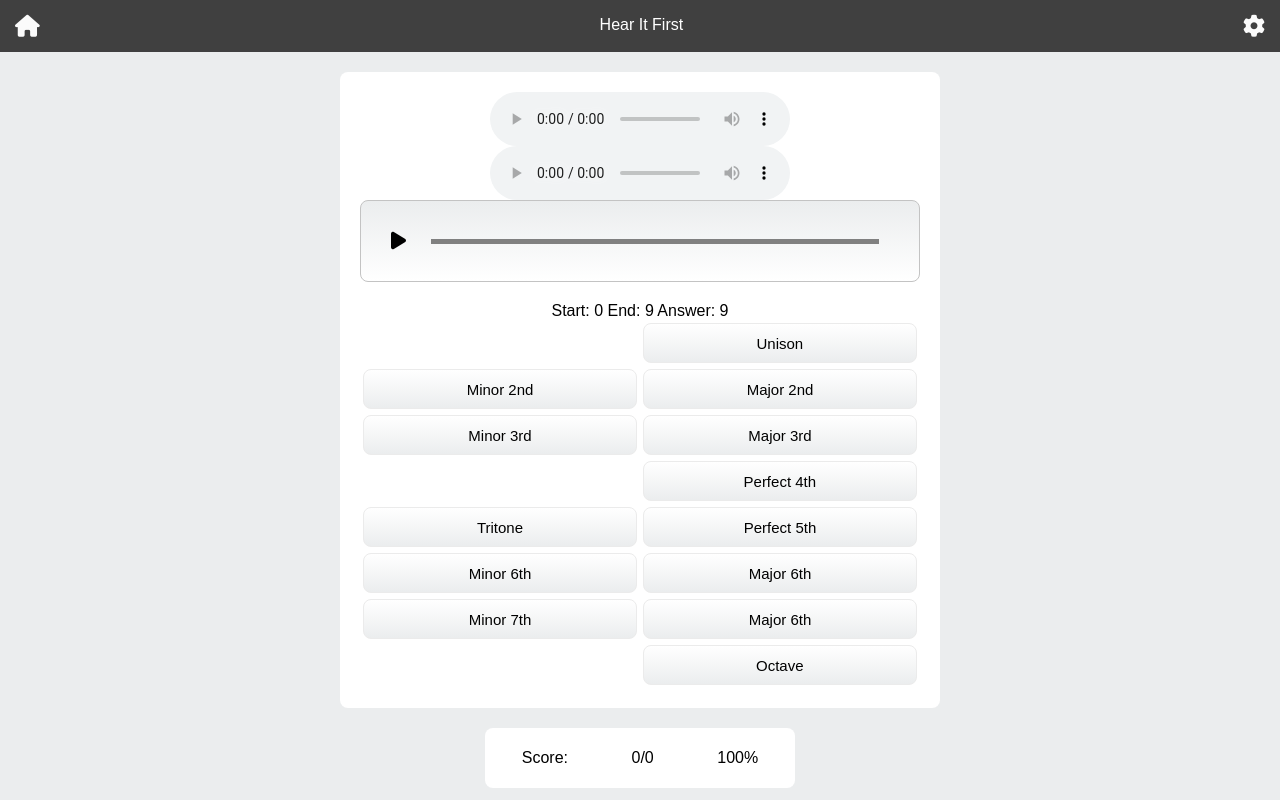
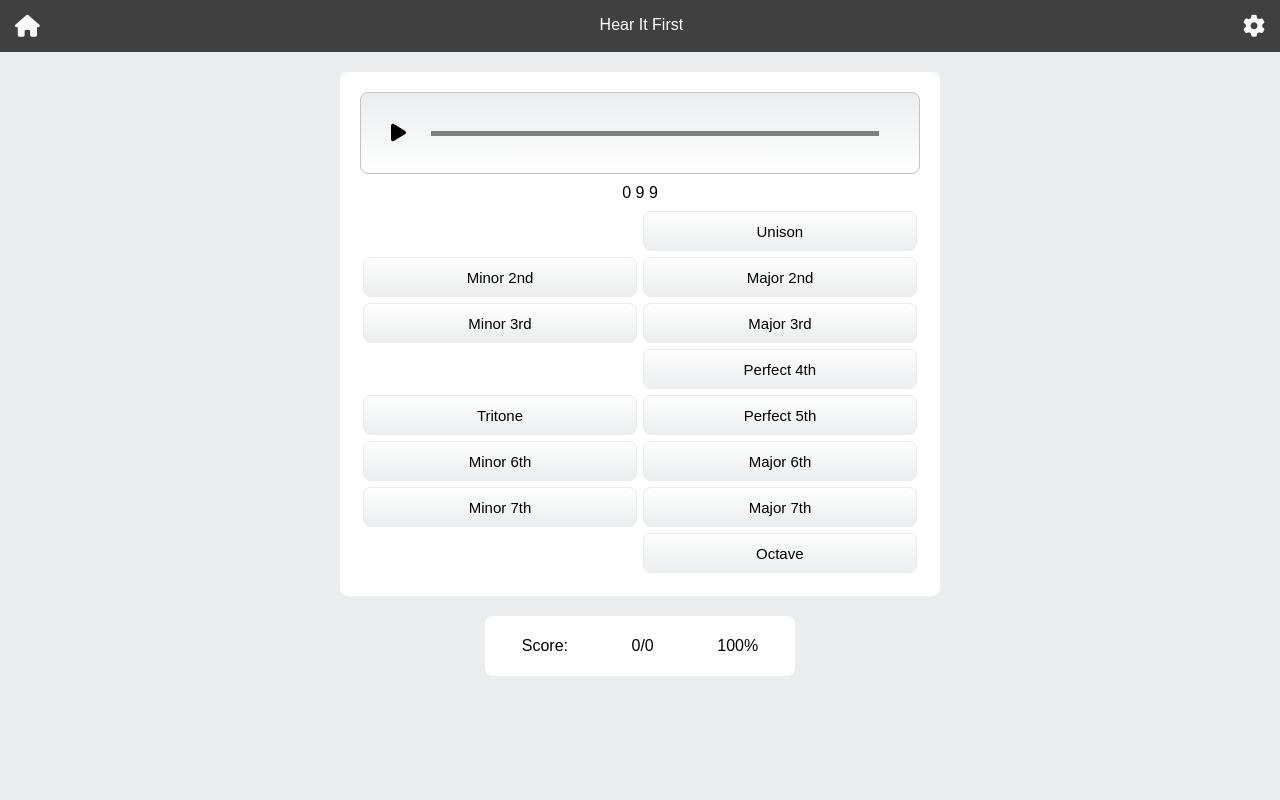
Before and after one commit to mmcgarril/ear-training-app, a React (Vite) app: page / in a window 1280 px wide. Built offline with nearby package versions, Linux system fonts and the light colour scheme.

Commit message:
Add more button functionality, style green/red, add timeout and reset

```diff
--- a/src/components/AnswerButton.jsx
+++ b/src/components/AnswerButton.jsx
@@ -1,13 +1,22 @@
 import { useEffect, useState } from "react"
+import { intervalInfo } from "../utils"
 
 export function AnswerButton(props) {
-    const { title, value, right, selectedIntervals, intervalGroup, intAnswer, handleGuess, clickedAnsButtons} = props
+    const {value, selectedIntervals, intAnswer, handleGuess, clickedAnsButtons} = props
+
+    const info = intervalInfo[value]
+
+    const rightAlignInts = [0, 5, 12]
+
+    const disabled = !selectedIntervals.includes(info.group)
+    const clicked = clickedAnsButtons.includes(value)
 
     return (
         <>
-            <button className={`answer-card ${!selectedIntervals.includes(intervalGroup) ? 'disabled empty' : ''}
-                ${clickedAnsButtons.includes(value) ? 'red-button' : 'grey-button'}
-                ${right}`} value={value} onClick={() => handleGuess(value)}>{title}</button>
+            <button className={`answer-card ${!clickedAnsButtons.includes(value) ? 'grey-button' : intAnswer == value ? 'green-button' : 'red-button'}
+                ${rightAlignInts.includes(value) ? 'right' : ''} ${disabled || clicked ? '' : 'active-button'}`}
+                disabled={disabled || clicked}
+                value={value} onClick={() => handleGuess(value)}>{info.title}</button>
         </>
     )
 }
--- a/src/components/Quiz.jsx
+++ b/src/components/Quiz.jsx
@@ -11,6 +11,8 @@ export default function Quiz(props) {
     const [ guessesCorrect, setGuessesCorrect ] = useState(0)
     const [ guessesTotal, setGuessesTotal ] = useState(0)
     const [ clickedAnsButtons, setClickedAnsButtons ] = useState([])
+    const [ disabledAnsButtons, setDisabledAnsButtons ] = useState([])
+    const [ isCorrect, setIsCorrect ] = useState(false)
 
     function handlePlayButton() {
         const audioPlayer1 = document.getElementById('audio1')
@@ -59,20 +61,20 @@ export default function Quiz(props) {
     function handleGuess(btnValue) {
         const prevTotalCount = guessesTotal
         setGuessesTotal(prevTotalCount + 1)
+
         setClickedAnsButtons([...clickedAnsButtons, btnValue])
 
         if (btnValue == intAnswer) {
             const prevCorrectCount = guessesCorrect
             setGuessesCorrect(prevCorrectCount + 1)
-            generateNewStartingPitch()
-            generateNewAnswer()
-            setClickedAnsButtons([])
+            setIsCorrect(true)
 
-            /* setTimeout(() => {
-                e.target.style.background = 'grey'
+            setTimeout(() => {
+                setIsCorrect(false)
+                setClickedAnsButtons([])
                 generateNewStartingPitch()
                 generateNewAnswer()
-            }, 2000) */
+            }, 2000)
         } else {
 
         }
@@ -81,6 +83,7 @@ export default function Quiz(props) {
     //initialze interval groups to all on page load
     useEffect(() => {
         setSelectedIntervals(['unison', 'seconds', 'thirds', 'fourths', 'sixths', 'sevenths'])
+
     }, [])
 
     //listen for changes to interval groups (on page load and when user interacts with interval menu), create start pitch and answer
@@ -102,11 +105,11 @@ export default function Quiz(props) {
     return (
         <>
             <div className="quiz-container">
-                <audio id="audio1" key="1" controls>
+                <audio id="audio1" key="1" >
                     <source src={intervalSources[startingPitch]} />
                 </audio>
                 {/* NEED A KEY PROPERTY IN ORDER FOR AUDIO SRC TO UPDATE!! */}
-                <audio id="audio2" key="2" controls>
+                <audio id="audio2" key="2" >
                     <source src={intervalSources[endingPitch]} />
                 </audio>
                 <div className="playback-container">
@@ -115,15 +118,13 @@ export default function Quiz(props) {
                         <div className={`playback-active-line ${isPlaying ? speedSelection : ''}`} />
                     </div>
                 </div>
-                <div>Start: {startingPitch} End: {endingPitch} Answer: {intAnswer}</div>
+                <div className="correct-box">{isCorrect ? 'Correct!' : ''} {startingPitch} {endingPitch} {intAnswer}</div>
                 <div className="quiz-row right">
-                    <AnswerButton title={'Unison'} value={0} right={'right'}
+                    <AnswerButton value={0}
                         selectedIntervals={selectedIntervals}
-                        intervalGroup={'unison'}
                         intAnswer={intAnswer}
                         handleGuess={handleGuess}
-                        clickedAnsButtons={clickedAnsButtons}
-                        setClickedAnsButtons={setClickedAnsButtons} />
+                        clickedAnsButtons={clickedAnsButtons} />
                 </div>
                 <div className="quiz-row">
                     <AnswerButton title={'Minor 2nd'} value={1} right={''}
@@ -131,16 +132,14 @@ export default function Quiz(props) {
                         intervalGroup={'seconds'}
                         intAnswer={intAnswer}
                         handleGuess={handleGuess}
-                        clickedAnsButtons={clickedAnsButtons}
-                        setClickedAnsButtons={setClickedAnsButtons} />
+                        clickedAnsButtons={clickedAnsButtons} />
                     {/* <button value="1" className="answer-card" onClick={handleGuess}>Minor 2nd</button> */}
                     <AnswerButton title={'Major 2nd'} value={2} right={''}
                         selectedIntervals={selectedIntervals}
                         intervalGroup={'seconds'}
                         intAnswer={intAnswer}
                         handleGuess={handleGuess}
-                        clickedAnsButtons={clickedAnsButtons}
-                        setClickedAnsButtons={setClickedAnsButtons} />
+                        clickedAnsButtons={clickedAnsButtons} />
                     {/* <button className="answer-card">Major 2nd</button> */}
                 </div>
                 <div className="quiz-row">
@@ -149,15 +148,13 @@ export default function Quiz(props) {
                         intervalGroup={'thirds'}
                         intAnswer={intAnswer}
                         handleGuess={handleGuess}
-                        clickedAnsButtons={clickedAnsButtons}
-                        setClickedAnsButtons={setClickedAnsButtons} />
+                        clickedAnsButtons={clickedAnsButtons} />
                     <AnswerButton title={'Major 3rd'} value={4} right={''}
                         selectedIntervals={selectedIntervals}
                         intervalGroup={'thirds'}
                         intAnswer={intAnswer}
                         handleGuess={handleGuess}
-                        clickedAnsButtons={clickedAnsButtons}
-                        setClickedAnsButtons={setClickedAnsButtons} />
+                        clickedAnsButtons={clickedAnsButtons} />
                 </div>
                 <div className="quiz-row right">
                     <AnswerButton title={'Perfect 4th'} value={5} right={'right'}
@@ -165,8 +162,7 @@ export default function Quiz(props) {
                         intervalGroup={'fourths'}
                         intAnswer={intAnswer}
                         handleGuess={handleGuess}
-                        clickedAnsButtons={clickedAnsButtons}
-                        setClickedAnsButtons={setClickedAnsButtons} />
+                        clickedAnsButtons={clickedAnsButtons} />
                 </div>
                 <div className="quiz-row">
                     <AnswerButton title={'Tritone'} value={6} right={''}
@@ -174,15 +170,13 @@ export default function Quiz(props) {
                         intervalGroup={'fourths'}
                         intAnswer={intAnswer}
                         handleGuess={handleGuess}
-                        clickedAnsButtons={clickedAnsButtons}
-                        setClickedAnsButtons={setClickedAnsButtons} />
+                        clickedAnsButtons={clickedAnsButtons} />
                     <AnswerButton title={'Perfect 5th'} value={7} right={''}
                         selectedIntervals={selectedIntervals}
                         intervalGroup={'fourths'}
                         intAnswer={intAnswer}
                         handleGuess={handleGuess}
-                        clickedAnsButtons={clickedAnsButtons}
-                        setClickedAnsButtons={setClickedAnsButtons} />
+                        clickedAnsButtons={clickedAnsButtons} />
                 </div>
                 <div className="quiz-row">
                     <AnswerButton title={'Minor 6th'} value={8} right={''}
@@ -190,15 +184,13 @@ export default function Quiz(props) {
                         intervalGroup={'sixths'}
                         intAnswer={intAnswer}
                         handleGuess={handleGuess}
-                        clickedAnsButtons={clickedAnsButtons}
-                        setClickedAnsButtons={setClickedAnsButtons} />
+                        clickedAnsButtons={clickedAnsButtons} />
                     <AnswerButton title={'Major 6th'} value={9} right={''}
                         selectedIntervals={selectedIntervals}
                         intervalGroup={'sixths'}
                         intAnswer={intAnswer}
                         handleGuess={handleGuess}
-                        clickedAnsButtons={clickedAnsButtons}
-                        setClickedAnsButtons={setClickedAnsButtons} />
+                        clickedAnsButtons={clickedAnsButtons} />
                 </div>
                 <div className="quiz-row">
                     <AnswerButton title={'Minor 7th'} value={10} right={''}
@@ -206,15 +198,13 @@ export default function Quiz(props) {
                         intervalGroup={'sevenths'}
                         intAnswer={intAnswer}
                         handleGuess={handleGuess}
-                        clickedAnsButtons={clickedAnsButtons}
-                        setClickedAnsButtons={setClickedAnsButtons} />
+                        clickedAnsButtons={clickedAnsButtons} />
                     <AnswerButton title={'Major 6th'} value={11} right={''}
                         selectedIntervals={selectedIntervals}
                         intervalGroup={'sevenths'}
                         intAnswer={intAnswer}
                         handleGuess={handleGuess}
-                        clickedAnsButtons={clickedAnsButtons}
-                        setClickedAnsButtons={setClickedAnsButtons} />
+                        clickedAnsButtons={clickedAnsButtons} />
                 </div>
                 <div className="quiz-row right">
                     <AnswerButton title={'Octave'} value={12} right={'right'}
@@ -222,8 +212,7 @@ export default function Quiz(props) {
                         intervalGroup={'unison'}
                         intAnswer={intAnswer}
                         handleGuess={handleGuess}
-                        clickedAnsButtons={clickedAnsButtons}
-                        setClickedAnsButtons={setClickedAnsButtons} />
+                        clickedAnsButtons={clickedAnsButtons} />
                 </div>
             </div>
             <div className="score-container">
--- a/src/index.css
+++ b/src/index.css
@@ -154,7 +154,7 @@ html, body {
     width: 100%;
     box-sizing: border-box;
     padding: 30px;
-    margin-bottom: 20px;;
+    margin-bottom: 10px;;
     background: linear-gradient(to bottom, var(--main-bg-color), white);
     border-radius: 8px;
     border: solid rgb(195, 195, 195) 1px;
@@ -228,9 +228,13 @@ html, body {
     padding: 8px;
 }
 
-:hover .answer-card {
+.active-button:hover  {
     cursor: pointer;
 }
+
+/* .disabled:hover {
+    cursor: default;
+} */
 
 .empty {
     background: white;
@@ -247,11 +251,15 @@ html, body {
 }
 
 .green-button {
-    background: linear-gradient(to top, rgb(79, 189, 79), rgb(145, 189, 145));
-    border: solid rgb(112, 186, 112) 1px;
+    background: linear-gradient(to top, rgb(122, 231, 122), rgb(196, 229, 196));
+    border: solid rgb(150, 193, 150) 1px;
 }
 
 .red-button {
     background: linear-gradient(to top, rgb(255, 114, 114), rgb(255, 193, 193));
     border: solid rgb(255, 144, 144) 1px;
 }
+
+.correct-box {
+    height: 24px;
+}
--- a/src/utils/index.js
+++ b/src/utils/index.js
@@ -29,6 +29,22 @@ export const intervalSources = [
     './src/assets/C6.wav',
 ]
 
+export const intervalInfo = {
+    0: {title: 'Unison', group: 'unison'},
+    1: {title: 'Minor 2nd', group: 'seconds'},
+    2: {title: 'Major 2nd', group: 'seconds'},
+    3: {title: 'Minor 3rd', group: 'thirds'},
+    4: {title: 'Major 3rd', group: 'thirds'},
+    5: {title: 'Perfect 4th', group: 'fourths'},
+    6: {title: 'Tritone', group: 'fourths'},
+    7: {title: 'Perfect 5th', group: 'fourths'},
+    8: {title: 'Minor 6th', group: 'sixths'},
+    9: {title: 'Major 6th', group: 'sixths'},
+    10: {title: 'Minor 7th', group: 'sevenths'},
+    11: {title: 'Major 7th', group: 'sevenths'},
+    12: {title: 'Octave', group: 'unison'},
+}
+
 export function createPossibleAnswers(selectedIntGroups) {
     const possibleIndexDistance = []
     if ((selectedIntGroups || []).includes('unison')) {
```
